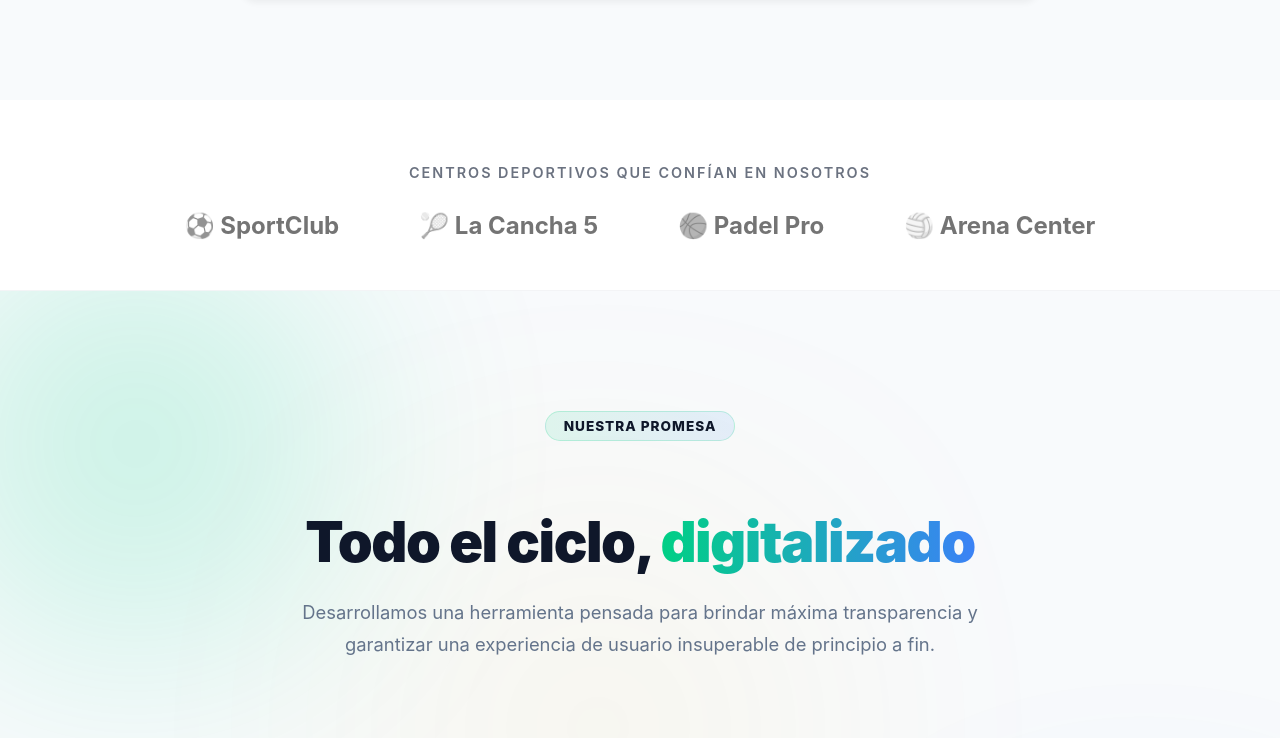
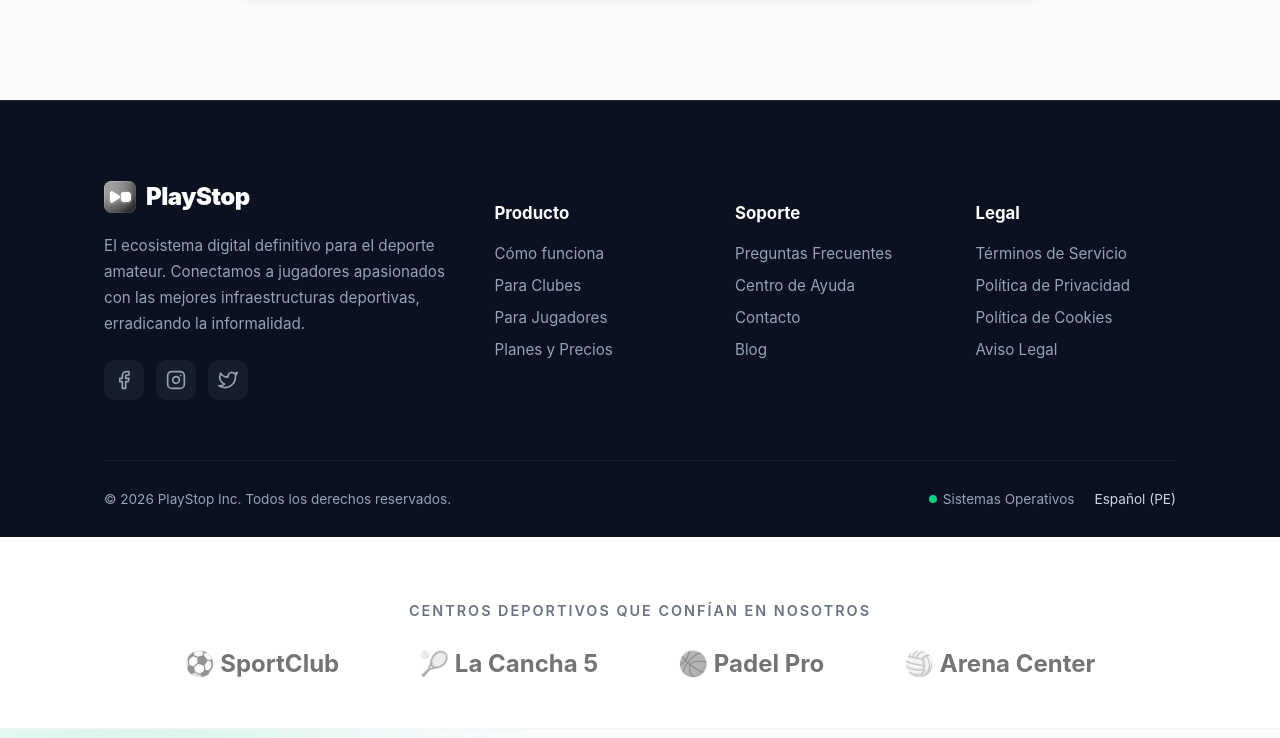
Before and after one commit to SHEILAJPM/PlayStop-Frontend, a React (Vite) app: page / in a window 1280 px wide. Shown: the part 6485-7223 px from the top of the page. Built offline with nearby package versions, Linux system fonts and the light colour scheme.

Commit message:
feat: agrega Footer oscuro con enlaces legales y redes sociales

```diff
--- a/src/components/Footer.jsx
+++ b/src/components/Footer.jsx
@@ -1,79 +1,79 @@
-const Footer = () => (
-  <footer style={{ padding: '80px 5% 30px 5%', backgroundColor: '#0a0f1c', color: '#94a3b8', borderTop: '1px solid #1e293b' }}>
-    <div style={{ display: 'flex', justifyContent: 'space-between', flexWrap: 'wrap', maxWidth: '1200px', margin: '0 auto', gap: '50px' }}>
+const Footer = () => {
+  return (
+    <footer style={{ backgroundColor: '#0b1120', paddingTop: '80px', paddingBottom: '30px', borderTop: '1px solid #1e293b', color: '#94a3b8' }}>
+      <div style={{ maxWidth: '1200px', margin: '0 auto', padding: '0 5%' }}>
 
-      {/* Columna 1: Logo, Descripción y Newsletter */}
-      <div style={{ flex: '2 1 350px' }}>
-        <div style={{ display: 'flex', alignItems: 'center', gap: '12px', marginBottom: '20px' }}>
-          <div style={{ width: '32px', height: '32px', backgroundColor: '#00d084', borderRadius: '8px', display: 'flex', justifyContent: 'center', alignItems: 'center', fontWeight: 'bold', color: '#ffffff', fontSize: '16px' }}>P</div>
-          <h2 style={{ color: '#ffffff', fontWeight: '800', margin: 0, fontSize: '24px', letterSpacing: '-0.5px' }}>PlayStop</h2>
+        <div style={{ display: 'flex', flexWrap: 'wrap', gap: '40px', justifyContent: 'space-between', marginBottom: '60px' }}>
+
+          {/* Marca y Descripción */}
+          <div style={{ flex: '1 1 300px', maxWidth: '400px' }}>
+            <div style={{ display: 'flex', alignItems: 'center', gap: '10px', marginBottom: '20px' }}>
+              <img src="/favicon.svg" alt="PlayStop" style={{ width: '32px', height: '32px', filter: 'grayscale(1) brightness(2)' }} />
+              <span style={{ fontSize: '1.5rem', color: '#ffffff', fontWeight: '900', letterSpacing: '-0.5px' }}>PlayStop</span>
             </div>
-        <p style={{ lineHeight: '1.7', marginBottom: '20px', maxWidth: '380px', fontSize: '0.95rem', color: '#94a3b8' }}>
-          Digitalizando el ecosistema deportivo. Encuentra tu cancha ideal o gestiona tu complejo con la mejor tecnología del mercado.
+            <p style={{ lineHeight: '1.7', fontSize: '0.95rem', marginBottom: '24px' }}>
+              El ecosistema digital definitivo para el deporte amateur. Conectamos a jugadores apasionados con las mejores infraestructuras deportivas, erradicando la informalidad.
             </p>
-
-        {/* Mini formulario de Newsletter (Estilo Píldora) */}
-        <div style={{ display: 'flex', alignItems: 'center', backgroundColor: '#0f172a', border: '1px solid #1e293b', borderRadius: '100px', padding: '6px', marginBottom: '30px', maxWidth: '380px', boxShadow: 'inset 0 2px 4px rgba(0,0,0,0.1)' }}>
-          <input type="email" placeholder="Tu correo electrónico" style={{ flex: 1, padding: '10px 16px', backgroundColor: 'transparent', border: 'none', color: 'white', outline: 'none', fontSize: '0.9rem' }} />
-          <button style={{ backgroundColor: '#00d084', color: '#0f172a', border: 'none', padding: '10px 24px', borderRadius: '100px', fontWeight: '700', cursor: 'pointer' }}>Suscribirse</button>
-        </div>
-
-        {/* Redes Sociales */}
-        <div style={{ display: 'flex', gap: '15px' }}>
-          <div style={{ width: '40px', height: '40px', borderRadius: '50%', backgroundColor: '#111827', border: '1px solid #1e293b', display: 'flex', justifyContent: 'center', alignItems: 'center', cursor: 'pointer', color: '#94a3b8', transition: 'all 0.3s ease' }} onMouseOver={(e) => { e.currentTarget.style.backgroundColor = '#1e293b'; e.currentTarget.style.color = '#00d084'; e.currentTarget.style.borderColor = '#00d084'; }} onMouseOut={(e) => { e.currentTarget.style.backgroundColor = '#111827'; e.currentTarget.style.color = '#94a3b8'; e.currentTarget.style.borderColor = '#1e293b'; }}>
-            <svg width="18" height="18" viewBox="0 0 24 24" fill="none" stroke="currentColor" strokeWidth="2" strokeLinecap="round" strokeLinejoin="round"><rect x="2" y="2" width="20" height="20" rx="5" ry="5"></rect><path d="M16 11.37A4 4 0 1 1 12.63 8 4 4 0 0 1 16 11.37z"></path><line x1="17.5" y1="6.5" x2="17.51" y2="6.5"></line></svg>
-          </div>
-          <div style={{ width: '40px', height: '40px', borderRadius: '50%', backgroundColor: '#111827', border: '1px solid #1e293b', display: 'flex', justifyContent: 'center', alignItems: 'center', cursor: 'pointer', color: '#94a3b8', transition: 'all 0.3s ease' }} onMouseOver={(e) => { e.currentTarget.style.backgroundColor = '#1e293b'; e.currentTarget.style.color = '#3b82f6'; e.currentTarget.style.borderColor = '#3b82f6'; }} onMouseOut={(e) => { e.currentTarget.style.backgroundColor = '#111827'; e.currentTarget.style.color = '#94a3b8'; e.currentTarget.style.borderColor = '#1e293b'; }}>
-            <svg width="18" height="18" viewBox="0 0 24 24" fill="none" stroke="currentColor" strokeWidth="2" strokeLinecap="round" strokeLinejoin="round"><path d="M23 3a10.9 10.9 0 0 1-3.14 1.53 4.48 4.48 0 0 0-7.86 3v1A10.66 10.66 0 0 1 3 4s-4 9 5 13a11.64 11.64 0 0 1-7 2c9 5 20 0 20-11.5a4.5 4.5 0 0 0-.08-.83A7.72 7.72 0 0 0 23 3z"></path></svg>
-          </div>
-          <div style={{ width: '40px', height: '40px', borderRadius: '50%', backgroundColor: '#111827', border: '1px solid #1e293b', display: 'flex', justifyContent: 'center', alignItems: 'center', cursor: 'pointer', color: '#94a3b8', transition: 'all 0.3s ease' }} onMouseOver={(e) => { e.currentTarget.style.backgroundColor = '#1e293b'; e.currentTarget.style.color = '#0077b5'; e.currentTarget.style.borderColor = '#0077b5'; }} onMouseOut={(e) => { e.currentTarget.style.backgroundColor = '#111827'; e.currentTarget.style.color = '#94a3b8'; e.currentTarget.style.borderColor = '#1e293b'; }}>
-            <svg width="18" height="18" viewBox="0 0 24 24" fill="none" stroke="currentColor" strokeWidth="2" strokeLinecap="round" strokeLinejoin="round"><path d="M16 8a6 6 0 0 1 6 6v7h-4v-7a2 2 0 0 0-2-2 2 2 0 0 0-2 2v7h-4v-7a6 6 0 0 1 6-6z"></path><rect x="2" y="9" width="4" height="12"></rect><circle cx="4" cy="4" r="2"></circle></svg>
-          </div>
+            <div style={{ display: 'flex', gap: '12px' }}>
+              <a href="#" style={{ width: '40px', height: '40px', borderRadius: '10px', backgroundColor: 'rgba(255,255,255,0.05)', display: 'flex', justifyContent: 'center', alignItems: 'center', color: '#94a3b8', transition: 'all 0.2s', textDecoration: 'none' }} onMouseOver={(e) => {e.currentTarget.style.backgroundColor='#1e293b'; e.currentTarget.style.color='#ffffff'}} onMouseOut={(e) => {e.currentTarget.style.backgroundColor='rgba(255,255,255,0.05)'; e.currentTarget.style.color='#94a3b8'}}>
+                <svg width="20" height="20" viewBox="0 0 24 24" fill="none" stroke="currentColor" strokeWidth="2" strokeLinecap="round" strokeLinejoin="round"><path d="M18 2h-3a5 5 0 0 0-5 5v3H7v4h3v8h4v-8h3l1-4h-4V7a1 1 0 0 1 1-1h3z"></path></svg>
+              </a>
+              <a href="#" style={{ width: '40px', height: '40px', borderRadius: '10px', backgroundColor: 'rgba(255,255,255,0.05)', display: 'flex', justifyContent: 'center', alignItems: 'center', color: '#94a3b8', transition: 'all 0.2s', textDecoration: 'none' }} onMouseOver={(e) => {e.currentTarget.style.backgroundColor='#1e293b'; e.currentTarget.style.color='#ffffff'}} onMouseOut={(e) => {e.currentTarget.style.backgroundColor='rgba(255,255,255,0.05)'; e.currentTarget.style.color='#94a3b8'}}>
+                <svg width="20" height="20" viewBox="0 0 24 24" fill="none" stroke="currentColor" strokeWidth="2" strokeLinecap="round" strokeLinejoin="round"><rect x="2" y="2" width="20" height="20" rx="5" ry="5"></rect><path d="M16 11.37A4 4 0 1 1 12.63 8 4 4 0 0 1 16 11.37z"></path><line x1="17.5" y1="6.5" x2="17.51" y2="6.5"></line></svg>
+              </a>
+              <a href="#" style={{ width: '40px', height: '40px', borderRadius: '10px', backgroundColor: 'rgba(255,255,255,0.05)', display: 'flex', justifyContent: 'center', alignItems: 'center', color: '#94a3b8', transition: 'all 0.2s', textDecoration: 'none' }} onMouseOver={(e) => {e.currentTarget.style.backgroundColor='#1e293b'; e.currentTarget.style.color='#ffffff'}} onMouseOut={(e) => {e.currentTarget.style.backgroundColor='rgba(255,255,255,0.05)'; e.currentTarget.style.color='#94a3b8'}}>
+                <svg width="20" height="20" viewBox="0 0 24 24" fill="none" stroke="currentColor" strokeWidth="2" strokeLinecap="round" strokeLinejoin="round"><path d="M23 3a10.9 10.9 0 0 1-3.14 1.53 4.48 4.48 0 0 0-7.86 3v1A10.66 10.66 0 0 1 3 4s-4 9 5 13a11.64 11.64 0 0 1-7 2c9 5 20 0 20-11.5a4.5 4.5 0 0 0-.08-.83A7.72 7.72 0 0 0 23 3z"></path></svg>
+              </a>
             </div>
           </div>
 
-      {/* Columna 2: Producto */}
+          {/* Enlaces Rápidos */}
           <div style={{ flex: '1 1 150px' }}>
-        <h3 style={{ color: '#f8fafc', fontWeight: '600', fontSize: '0.85rem', textTransform: 'uppercase', letterSpacing: '1.5px', marginBottom: '24px' }}>Producto</h3>
-        <ul style={{ listStyle: 'none', padding: 0, margin: 0, display: 'flex', flexDirection: 'column', gap: '16px' }}>
-          <li><a href="#jugadores" style={{ color: '#94a3b8', textDecoration: 'none', cursor: 'pointer', fontSize: '0.95rem', transition: 'color 0.2s' }}>Buscar Canchas</a></li>
-          <li><a href="#clubes" style={{ color: '#94a3b8', textDecoration: 'none', cursor: 'pointer', fontSize: '0.95rem', transition: 'color 0.2s' }}>Para Clubes</a></li>
-          <li><a href="#testimonios" style={{ color: '#94a3b8', textDecoration: 'none', cursor: 'pointer', fontSize: '0.95rem', transition: 'color 0.2s' }}>Testimonios</a></li>
-          <li><a href="#precios" style={{ color: '#94a3b8', textDecoration: 'none', cursor: 'pointer', fontSize: '0.95rem', transition: 'color 0.2s' }}>Planes y Precios</a></li>
+            <h4 style={{ color: '#ffffff', fontSize: '1.05rem', fontWeight: '700', marginBottom: '20px' }}>Producto</h4>
+            <ul style={{ listStyle: 'none', padding: 0, margin: 0, display: 'flex', flexDirection: 'column', gap: '12px' }}>
+              <li><a href="#como-funciona" style={{ color: '#94a3b8', textDecoration: 'none', transition: 'color 0.2s', fontSize: '0.95rem' }} onMouseOver={(e) => e.currentTarget.style.color='#00d084'} onMouseOut={(e) => e.currentTarget.style.color='#94a3b8'}>Cómo funciona</a></li>
+              <li><a href="#clubes" style={{ color: '#94a3b8', textDecoration: 'none', transition: 'color 0.2s', fontSize: '0.95rem' }} onMouseOver={(e) => e.currentTarget.style.color='#00d084'} onMouseOut={(e) => e.currentTarget.style.color='#94a3b8'}>Para Clubes</a></li>
+              <li><a href="#jugadores" style={{ color: '#94a3b8', textDecoration: 'none', transition: 'color 0.2s', fontSize: '0.95rem' }} onMouseOver={(e) => e.currentTarget.style.color='#00d084'} onMouseOut={(e) => e.currentTarget.style.color='#94a3b8'}>Para Jugadores</a></li>
+              <li><a href="#precios" style={{ color: '#94a3b8', textDecoration: 'none', transition: 'color 0.2s', fontSize: '0.95rem' }} onMouseOver={(e) => e.currentTarget.style.color='#00d084'} onMouseOut={(e) => e.currentTarget.style.color='#94a3b8'}>Planes y Precios</a></li>
             </ul>
           </div>
 
-      {/* Columna 3: Soporte */}
           <div style={{ flex: '1 1 150px' }}>
-        <h3 style={{ color: '#f8fafc', fontWeight: '600', fontSize: '0.85rem', textTransform: 'uppercase', letterSpacing: '1.5px', marginBottom: '24px' }}>Soporte</h3>
-        <ul style={{ listStyle: 'none', padding: 0, margin: 0, display: 'flex', flexDirection: 'column', gap: '16px' }}>
-          <li><a href="#" style={{ color: '#94a3b8', textDecoration: 'none', cursor: 'pointer', fontSize: '0.95rem', transition: 'color 0.2s' }}>Centro de Ayuda</a></li>
-          <li><a href="#" style={{ color: '#94a3b8', textDecoration: 'none', cursor: 'pointer', fontSize: '0.95rem', transition: 'color 0.2s' }}>Contacto</a></li>
-          <li><a href="#" style={{ color: '#94a3b8', textDecoration: 'none', cursor: 'pointer', fontSize: '0.95rem', transition: 'color 0.2s' }}>Comunidad</a></li>
+            <h4 style={{ color: '#ffffff', fontSize: '1.05rem', fontWeight: '700', marginBottom: '20px' }}>Soporte</h4>
+            <ul style={{ listStyle: 'none', padding: 0, margin: 0, display: 'flex', flexDirection: 'column', gap: '12px' }}>
+              <li><a href="#faq" style={{ color: '#94a3b8', textDecoration: 'none', transition: 'color 0.2s', fontSize: '0.95rem' }} onMouseOver={(e) => e.currentTarget.style.color='#00d084'} onMouseOut={(e) => e.currentTarget.style.color='#94a3b8'}>Preguntas Frecuentes</a></li>
+              <li><a href="#" style={{ color: '#94a3b8', textDecoration: 'none', transition: 'color 0.2s', fontSize: '0.95rem' }} onMouseOver={(e) => e.currentTarget.style.color='#00d084'} onMouseOut={(e) => e.currentTarget.style.color='#94a3b8'}>Centro de Ayuda</a></li>
+              <li><a href="#" style={{ color: '#94a3b8', textDecoration: 'none', transition: 'color 0.2s', fontSize: '0.95rem' }} onMouseOver={(e) => e.currentTarget.style.color='#00d084'} onMouseOut={(e) => e.currentTarget.style.color='#94a3b8'}>Contacto</a></li>
+              <li><a href="#" style={{ color: '#94a3b8', textDecoration: 'none', transition: 'color 0.2s', fontSize: '0.95rem' }} onMouseOver={(e) => e.currentTarget.style.color='#00d084'} onMouseOut={(e) => e.currentTarget.style.color='#94a3b8'}>Blog</a></li>
             </ul>
           </div>
 
-      {/* Columna 4: Legal */}
           <div style={{ flex: '1 1 150px' }}>
-        <h3 style={{ color: '#f8fafc', fontWeight: '600', fontSize: '0.85rem', textTransform: 'uppercase', letterSpacing: '1.5px', marginBottom: '24px' }}>Legal</h3>
-        <ul style={{ listStyle: 'none', padding: 0, margin: 0, display: 'flex', flexDirection: 'column', gap: '16px' }}>
-          <li><a href="#" style={{ color: '#94a3b8', textDecoration: 'none', cursor: 'pointer', fontSize: '0.95rem', transition: 'color 0.2s' }}>Términos de Servicio</a></li>
-          <li><a href="#" style={{ color: '#94a3b8', textDecoration: 'none', cursor: 'pointer', fontSize: '0.95rem', transition: 'color 0.2s' }}>Privacidad</a></li>
-          <li><a href="#" style={{ color: '#94a3b8', textDecoration: 'none', cursor: 'pointer', fontSize: '0.95rem', transition: 'color 0.2s' }}>Cookies</a></li>
+            <h4 style={{ color: '#ffffff', fontSize: '1.05rem', fontWeight: '700', marginBottom: '20px' }}>Legal</h4>
+            <ul style={{ listStyle: 'none', padding: 0, margin: 0, display: 'flex', flexDirection: 'column', gap: '12px' }}>
+              <li><a href="#" style={{ color: '#94a3b8', textDecoration: 'none', transition: 'color 0.2s', fontSize: '0.95rem' }} onMouseOver={(e) => e.currentTarget.style.color='#00d084'} onMouseOut={(e) => e.currentTarget.style.color='#94a3b8'}>Términos de Servicio</a></li>
+              <li><a href="#" style={{ color: '#94a3b8', textDecoration: 'none', transition: 'color 0.2s', fontSize: '0.95rem' }} onMouseOver={(e) => e.currentTarget.style.color='#00d084'} onMouseOut={(e) => e.currentTarget.style.color='#94a3b8'}>Política de Privacidad</a></li>
+              <li><a href="#" style={{ color: '#94a3b8', textDecoration: 'none', transition: 'color 0.2s', fontSize: '0.95rem' }} onMouseOver={(e) => e.currentTarget.style.color='#00d084'} onMouseOut={(e) => e.currentTarget.style.color='#94a3b8'}>Política de Cookies</a></li>
+              <li><a href="#" style={{ color: '#94a3b8', textDecoration: 'none', transition: 'color 0.2s', fontSize: '0.95rem' }} onMouseOver={(e) => e.currentTarget.style.color='#00d084'} onMouseOut={(e) => e.currentTarget.style.color='#94a3b8'}>Aviso Legal</a></li>
             </ul>
           </div>
 
         </div>
 
-    {/* Barra Inferior */}
-    <div style={{ display: 'flex', justifyContent: 'space-between', flexWrap: 'wrap', gap: '20px', maxWidth: '1200px', margin: '60px auto 0 auto', paddingTop: '30px', borderTop: '1px solid #1e293b', fontSize: '0.9rem' }}>
-      <p style={{ margin: 0, color: '#64748b' }}>© {new Date().getFullYear()} PlayStop. Todos los derechos reservados.</p>
-      <div style={{ display: 'flex', gap: '20px' }}>
-        <span style={{ display: 'flex', alignItems: 'center', gap: '6px', color: '#64748b' }}>🌍 Español (PE)</span>
-        <span style={{ display: 'flex', alignItems: 'center', gap: '6px', color: '#64748b' }}>🛡️ Sistema Seguro</span>
+        {/* Bottom Bar */}
+        <div style={{ paddingTop: '30px', borderTop: '1px solid rgba(255,255,255,0.05)', display: 'flex', flexWrap: 'wrap', justifyContent: 'space-between', alignItems: 'center', gap: '20px' }}>
+          <p style={{ margin: 0, fontSize: '0.85rem' }}>&copy; {new Date().getFullYear()} PlayStop Inc. Todos los derechos reservados.</p>
+          <div style={{ display: 'flex', gap: '20px', fontSize: '0.85rem' }}>
+             <span style={{ display: 'flex', alignItems: 'center', gap: '6px' }}>
+               <span style={{ width: '8px', height: '8px', borderRadius: '50%', backgroundColor: '#00d084' }}></span> Sistemas Operativos
+             </span>
+             <span style={{ color: '#cbd5e1' }}>Español (PE)</span>
           </div>
+        </div>
+
       </div>
     </footer>
   );
+};
 
 export default Footer;
--- a/src/components/Hero.jsx
+++ b/src/components/Hero.jsx
@@ -5,6 +5,7 @@ import ParaClubes from './ParaClubes';
 import ParaJugadores from './ParaJugadores';
 import Precios from './Precios';
 import Faq from './Faq';
+import Footer from './Footer';
 
 const Hero = () => {
   const backgroundImages = [
@@ -246,6 +247,7 @@ const Hero = () => {
       <ParaJugadores />
       <Precios />
       <Faq />
+      <Footer />
     </>
   );
 };
```
Lines whose indentation alone changed are shown as unchanged.
